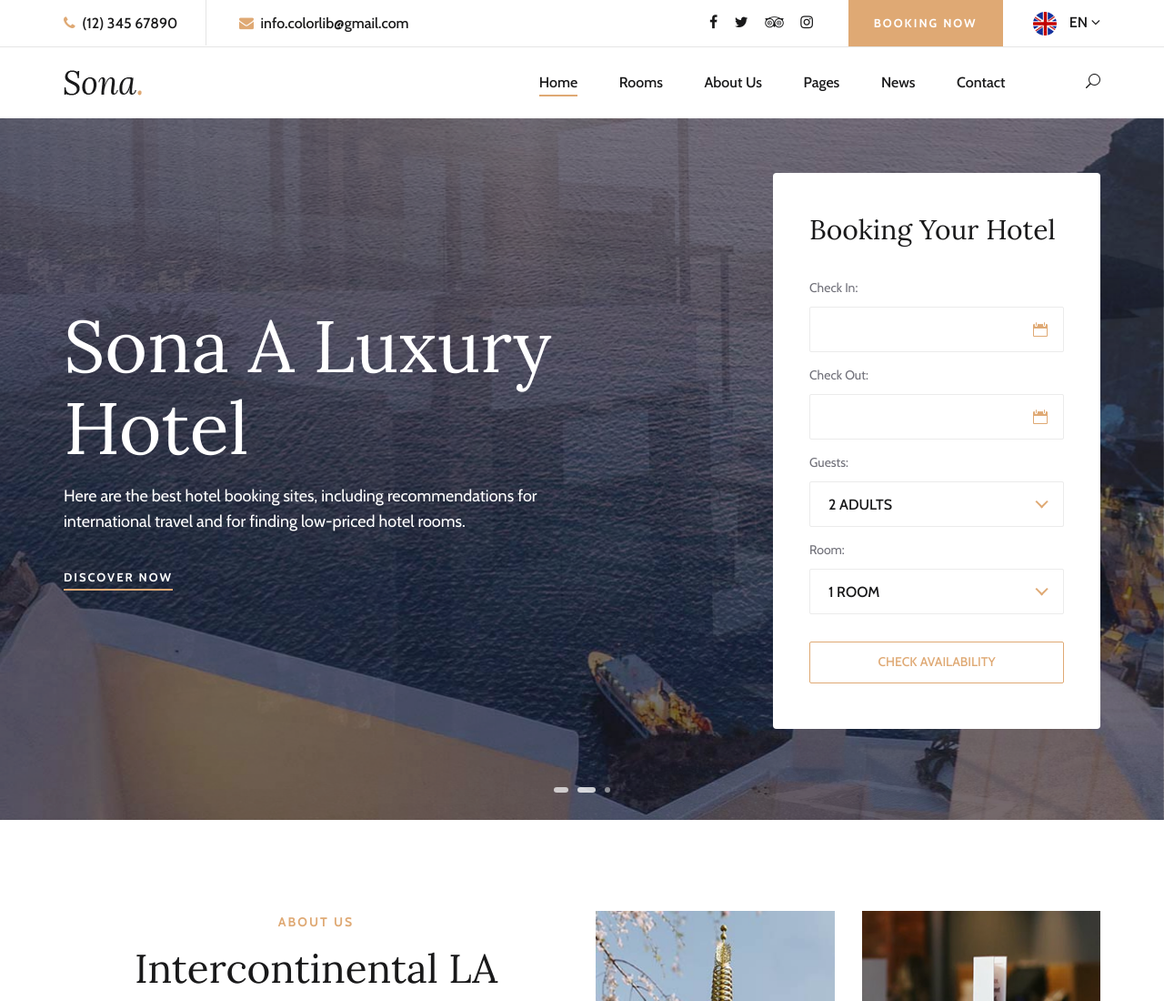
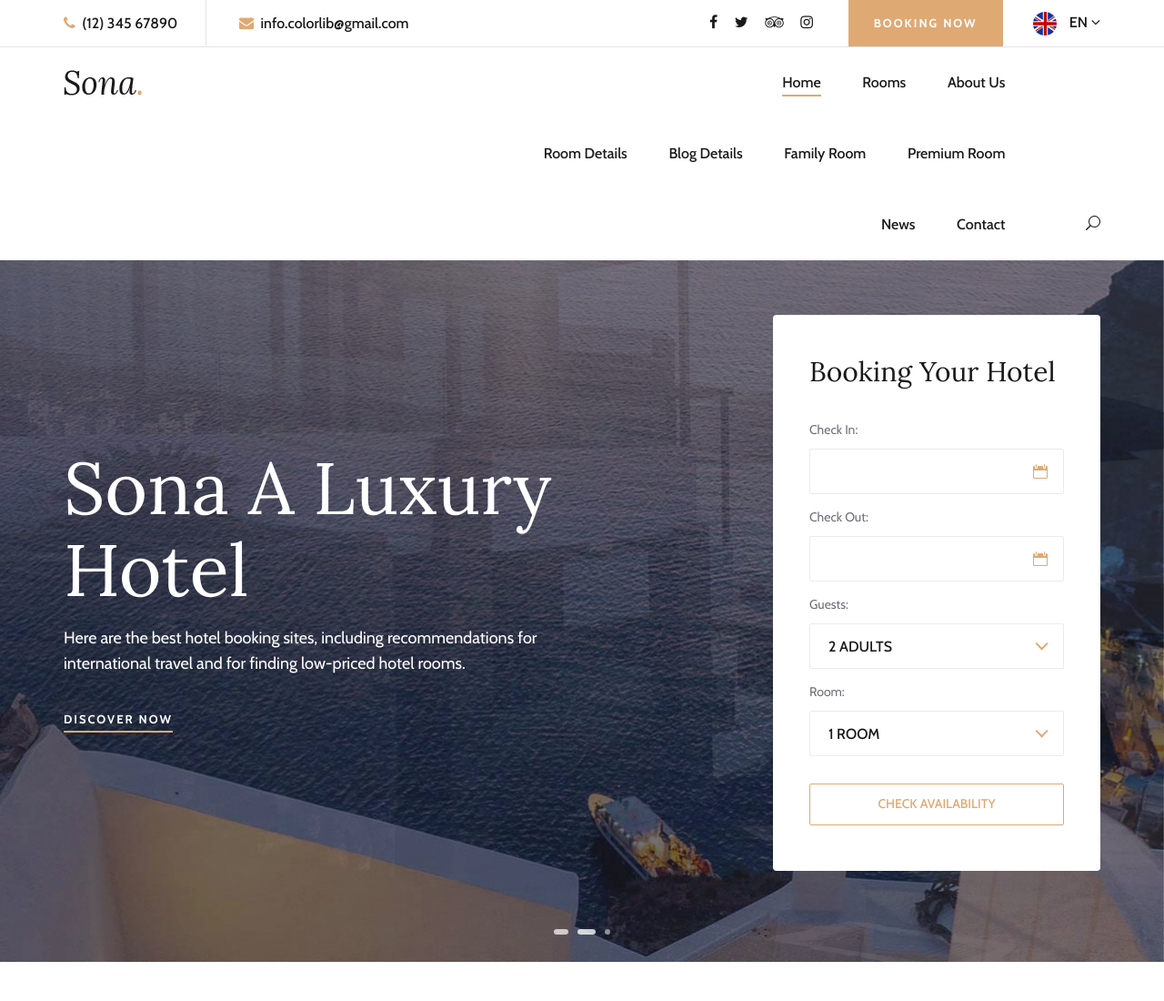
Before and after one commit to mmarvel03/SN, a plain HTML site: page index.html in a window 1280 px wide. Shown: the top 1100 px of the page at 91% size. Drawn offline with nearby package versions, Linux system fonts and the light colour scheme.

Commit message:
Update index.html2

```diff
--- a/index.html
+++ b/index.html
@@ -140,7 +140,7 @@
                                     <li class="active"><a href="./index.html">Home</a></li>
                                     <li><a href="./rooms.html">Rooms</a></li>
                                     <li><a href="./about-us.html">About Us</a></li>
-                                    <li><a href="./pages.html">Pages</a>
+
                                         <ul class="dropdown">
                                             <li><a href="./room-details.html">Room Details</a></li>
                                             <li><a href="./blog-details.html">Blog Details</a></li>
```
